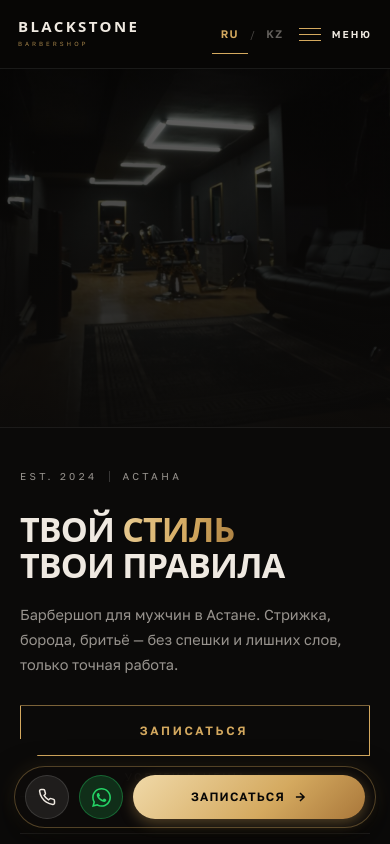
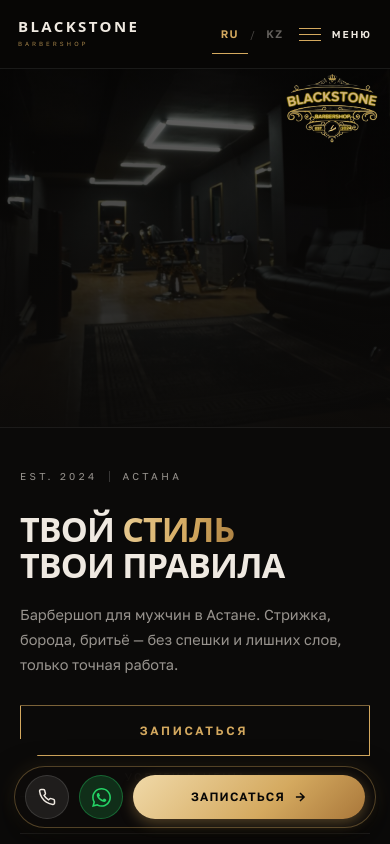
Before and after one commit to Rauan228/Blackstone-landing, a plain HTML site: page index.html in a window 390 px wide. Shown: the top 844 px of the page. Drawn offline with Linux system fonts and the light colour scheme; a web font is replaced by a local one.

Commit message:
Add Blackstone crest to hero and browser tab icon.

```diff
--- a/index.html
+++ b/index.html
@@ -24,6 +24,10 @@
   <link rel="preconnect" href="https://fonts.gstatic.com" crossorigin>
   <link href="https://fonts.googleapis.com/css2?family=Unbounded:wght@300;400;600;700&family=Golos+Text:wght@400;500;600&display=swap" rel="stylesheet">
   <link rel="stylesheet" href="styles.css">
+  <link rel="icon" type="image/png" sizes="32x32" href="images/favicon-32.png">
+  <link rel="icon" type="image/png" sizes="48x48" href="images/favicon-48.png">
+  <link rel="apple-touch-icon" href="images/apple-touch-icon.png">
+  <link rel="shortcut icon" href="images/favicon.ico">
 </head>
 <body>
 
@@ -102,6 +106,7 @@
   </div>
   <div class="hero-image" id="hero-image">
     <img src="images/atmosphere_7.jpg" alt="Blackstone Barbershop — зал" loading="eager">
+    <img class="hero-badge" src="images/logo.png" alt="Blackstone Barbershop" width="200" height="150">
   </div>
 </section>
 
--- a/styles.css
+++ b/styles.css
@@ -577,6 +577,18 @@ button {
   object-position: center center;
 }
 
+.hero-badge {
+  position: absolute;
+  top: 22px;
+  right: 28px;
+  width: min(210px, 26vw);
+  height: auto;
+  z-index: 4;
+  pointer-events: none;
+  object-fit: contain;
+  filter: drop-shadow(0 12px 28px rgba(0, 0, 0, .55));
+}
+
 .hero-image::after {
   content: '';
   position: absolute;
@@ -1866,6 +1878,12 @@ body.lang-switching [data-kz] {
     border-bottom: 1px solid var(--border);
   }
 
+  .hero-badge {
+    top: 10px;
+    right: 12px;
+    width: 92px;
+  }
+
   .hero-image::after {
     background: linear-gradient(180deg, rgba(8, 7, 6, 0.6) 0%, rgba(11, 10, 9, 0.95) 100%);
   }
```
Also changed, not shown: images/apple-touch-icon.png (added), images/favicon-32.png (added), images/favicon-48.png (added), images/favicon.ico (added), images/logo.png (added).
